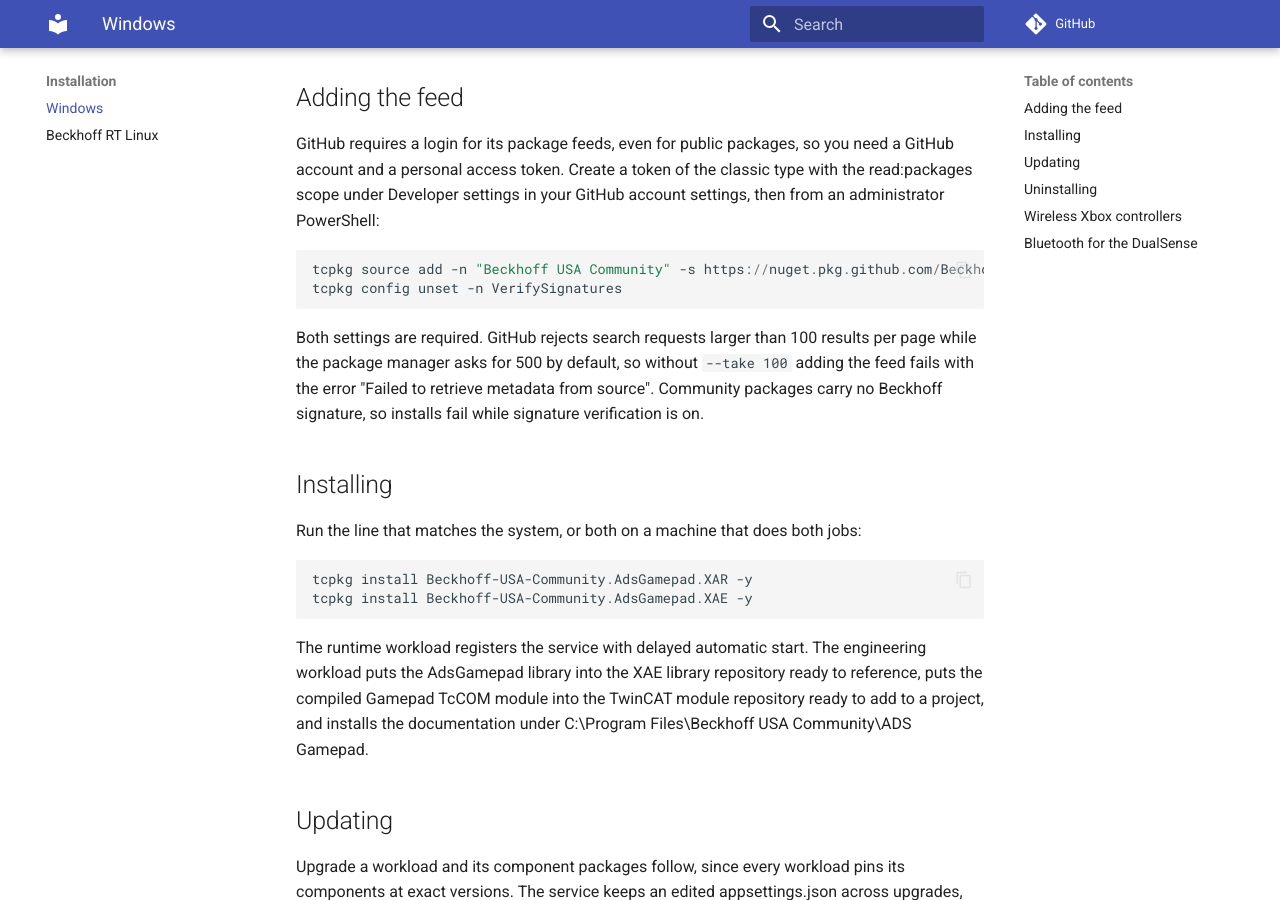
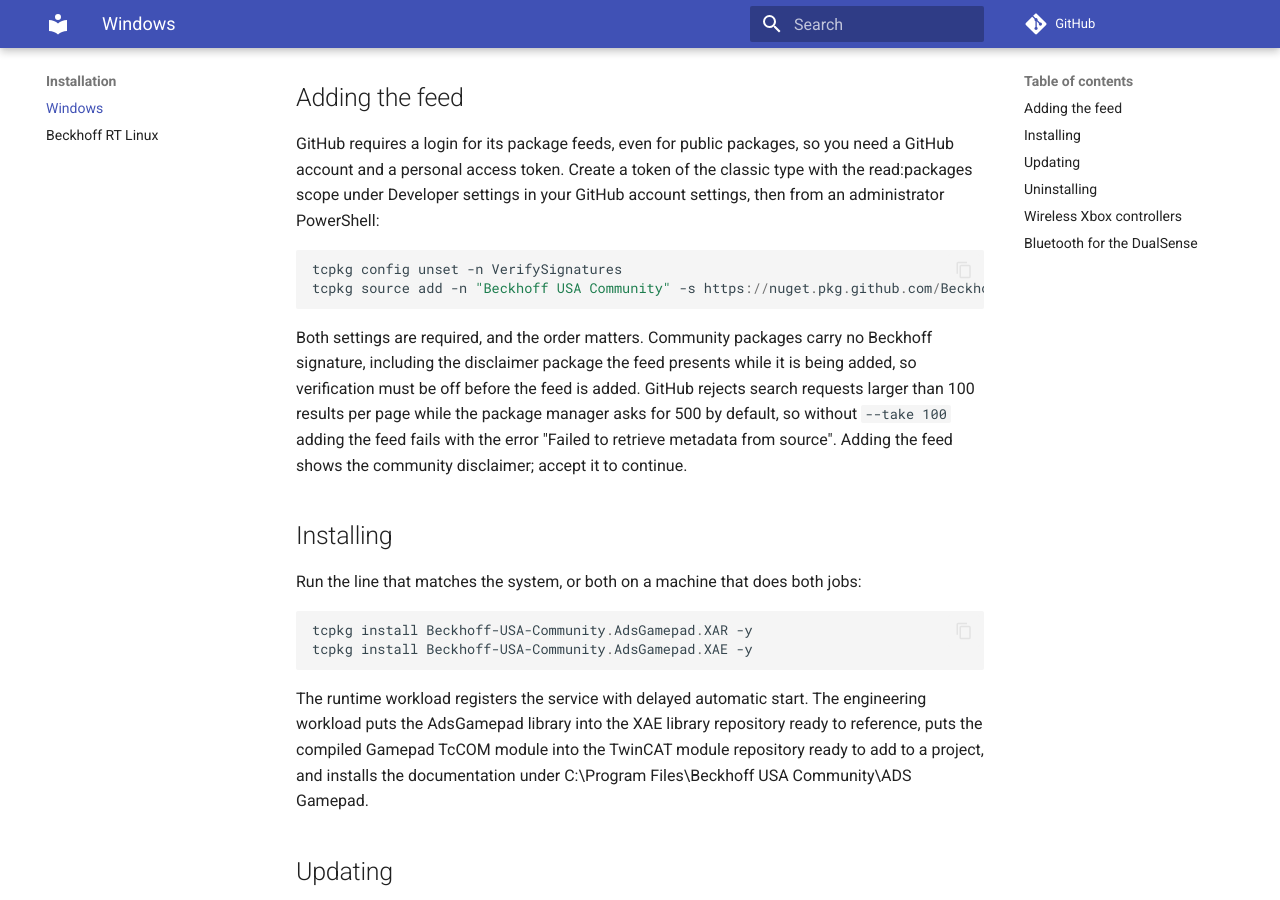
Before and after one commit to Beckhoff-USA-Community/ADS-Gamepad-Service, an MkDocs documentation site: the page built from Documentation/docs/installation/windows.md, in a window 1280 px wide and 900 px high, scrolled down 341 px. Built offline with MkDocs 1.6.1 and Material for MkDocs 9.7.7, drawn with Linux system fonts in a browser that asks for light colours; comment, search, counter and statistics services are not loaded.

Commit message:
Fixing the VerifySignatures order in the install steps and documenting the feed disclaimer

````diff
--- a/Documentation/docs/installation/windows.md
+++ b/Documentation/docs/installation/windows.md
@@ -7,11 +7,11 @@
 GitHub requires a login for its package feeds, even for public packages, so you need a GitHub account and a personal access token. Create a token of the classic type with the read:packages scope under Developer settings in your GitHub account settings, then from an administrator PowerShell:
 
 ```powershell
+tcpkg config unset -n VerifySignatures
 tcpkg source add -n "Beckhoff USA Community" -s https://nuget.pkg.github.com/Beckhoff-USA-Community/index.json -u <your GitHub user name> --take 100
-tcpkg config unset -n VerifySignatures
 ```
 
-Both settings are required. GitHub rejects search requests larger than 100 results per page while the package manager asks for 500 by default, so without `--take 100` adding the feed fails with the error "Failed to retrieve metadata from source". Community packages carry no Beckhoff signature, so installs fail while signature verification is on.
+Both settings are required, and the order matters. Community packages carry no Beckhoff signature, including the disclaimer package the feed presents while it is being added, so verification must be off before the feed is added. GitHub rejects search requests larger than 100 results per page while the package manager asks for 500 by default, so without `--take 100` adding the feed fails with the error "Failed to retrieve metadata from source". Adding the feed shows the community disclaimer; accept it to continue.
 
 ## Installing
 
````
Also changed, not shown: README.md.
